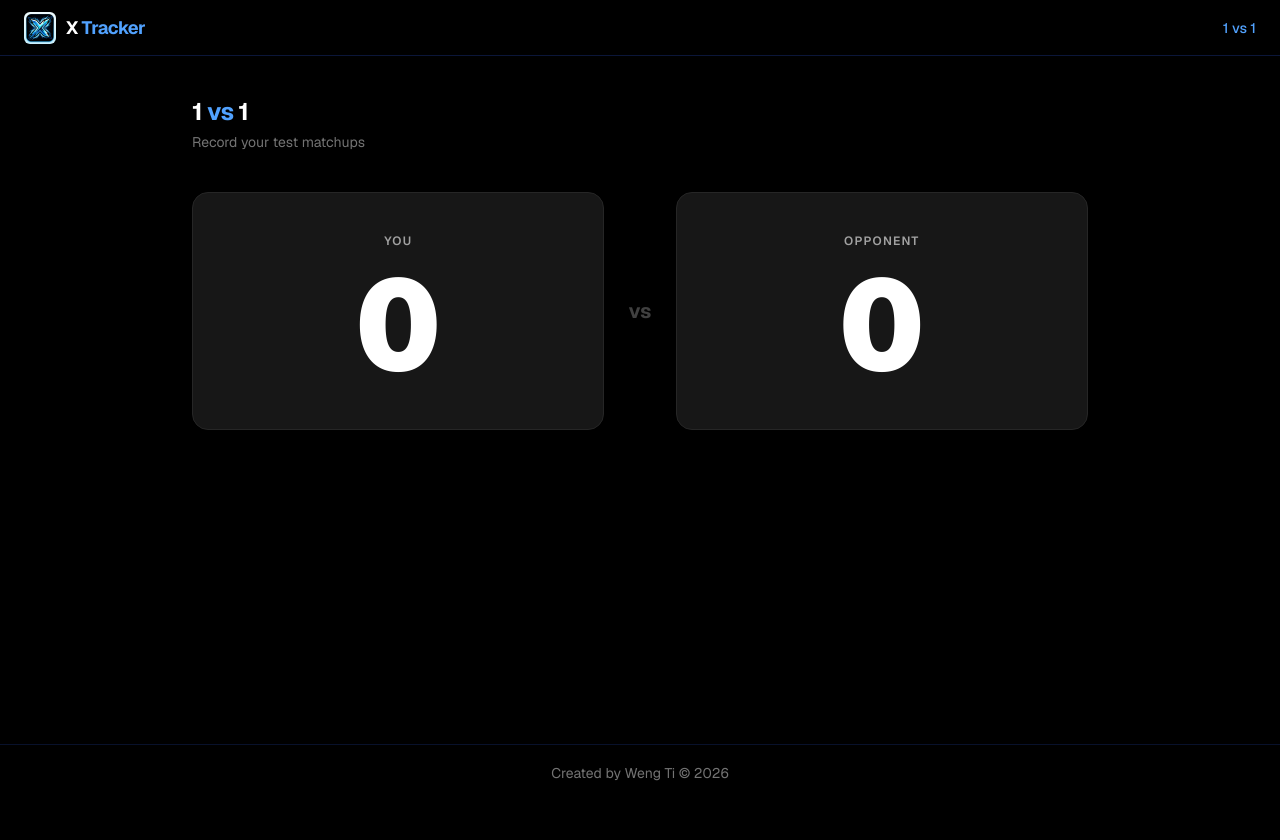
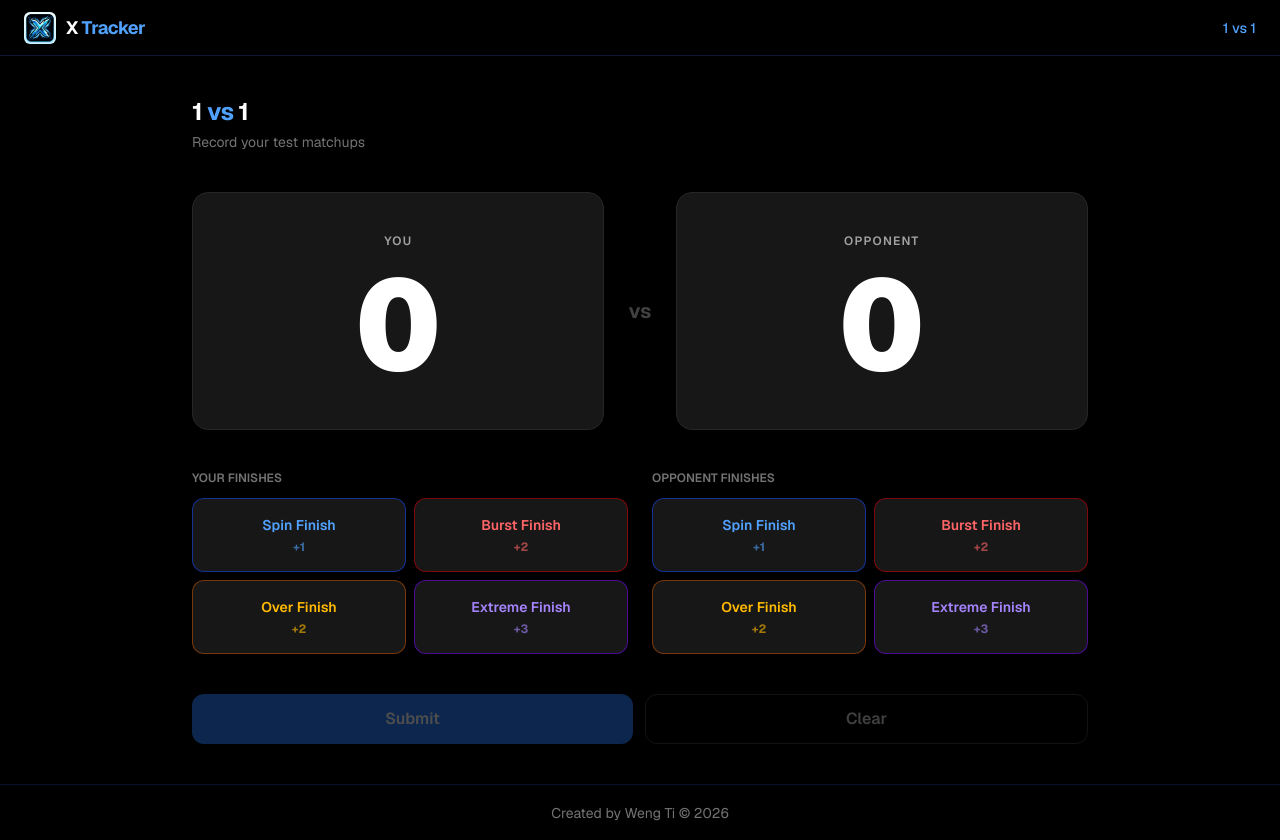
Before and after one commit to wengti/x-tracker, a Next.js app in the folder frontend/: page /1vs1 in a window 1280 px wide. Before the commit the page ends 800 px from the top, so only its background shows below. Built offline with nearby package versions, Linux system fonts and the light colour scheme.

Commit message:
complete interactive button

```diff
--- a/frontend/src/app/1vs1/page.tsx
+++ b/frontend/src/app/1vs1/page.tsx
@@ -1,12 +1,30 @@
 'use client'
 
+import { useState } from "react";
 import Scoreboard from "@/components/Scoreboard";
-import { useState } from "react";
+import FinishButtons from "@/components/FinishButtons";
 
 type Score = { you: number; opponent: number };
 
 export default function OneVsOnePage() {
-  const [score] = useState<Score>({ you: 0, opponent: 0 });
+  const [score, setScore] = useState<Score>({ you: 0, opponent: 0 });
+  const [roundLocked, setRoundLocked] = useState(false);
+
+  function addPoints(side: "you" | "opponent", points: number) {
+    setScore((prev) => ({ ...prev, [side]: prev[side] + points }));
+    setRoundLocked(true);
+  }
+
+  function handleSubmit() {
+    // TODO: send match result to backend
+    setScore({ you: 0, opponent: 0 });
+    setRoundLocked(false);
+  }
+
+  function handleClear() {
+    setScore({ you: 0, opponent: 0 });
+    setRoundLocked(false);
+  }
 
   return (
     <main className="flex flex-1 flex-col items-center px-6 py-10">
@@ -28,11 +46,33 @@ export default function OneVsOnePage() {
           <Scoreboard youScore={score.you} opponentScore={score.opponent} />
         </section>
 
-        {/* 3. Finish Buttons — coming soon */}
-        <section aria-label="Finish Buttons" />
+        {/* 3. Finish Buttons */}
+        <section aria-label="Finish Buttons">
+          <div className="grid grid-cols-2 gap-3 sm:gap-6">
+            <FinishButtons side="you" onFinish={(pts) => addPoints("you", pts)} disabled={roundLocked} />
+            <FinishButtons side="opponent" onFinish={(pts) => addPoints("opponent", pts)} disabled={roundLocked} />
+          </div>
+        </section>
 
-        {/* 4. Submit / Clear — coming soon */}
-        <section aria-label="Actions" />
+        {/* 4. Submit / Clear */}
+        <section aria-label="Actions">
+          <div className="flex gap-3">
+            <button
+              disabled={score.you === 0 && score.opponent === 0}
+              onClick={handleSubmit}
+              className="flex-1 rounded-xl bg-blue-500 py-3 font-semibold text-white transition-all hover:bg-blue-400 active:scale-95 disabled:cursor-not-allowed disabled:opacity-30"
+            >
+              Submit
+            </button>
+            <button
+              disabled={score.you === 0 && score.opponent === 0}
+              onClick={() => {handleClear() }}
+              className="flex-1 rounded-xl border border-neutral-700 py-3 font-semibold text-neutral-300 transition-all hover:border-neutral-500 hover:text-white active:scale-95 disabled:cursor-not-allowed disabled:opacity-30"
+            >
+              Clear
+            </button>
+          </div>
+        </section>
 
       </div>
     </main>
--- /dev/null
+++ b/frontend/src/components/FinishButtons.tsx
@@ -0,0 +1,51 @@
+const FINISHES = [
+  {
+    label: "Spin Finish",
+    points: 1,
+    style: "border-blue-700/60 text-blue-400 hover:bg-blue-950/60 hover:border-blue-500",
+  },
+  {
+    label: "Burst Finish",
+    points: 2,
+    style: "border-red-700/60 text-red-400 hover:bg-red-950/60 hover:border-red-500",
+  },
+  {
+    label: "Over Finish",
+    points: 2,
+    style: "border-amber-700/60 text-amber-400 hover:bg-amber-950/60 hover:border-amber-500",
+  },
+  {
+    label: "Extreme Finish",
+    points: 3,
+    style: "border-violet-700/60 text-violet-400 hover:bg-violet-950/60 hover:border-violet-500",
+  },
+] as const;
+
+type Props = {
+  side: "you" | "opponent";
+  onFinish: (points: number) => void;
+  disabled?: boolean;
+};
+
+export default function FinishButtons({ side, onFinish, disabled = false }: Props) {
+  return (
+    <div className="flex flex-col gap-3">
+      <p className="text-xs font-semibold uppercase text-neutral-500">
+        {side === "you" ? "Your Finishes" : "Opponent Finishes"}
+      </p>
+      <div className="grid grid-cols-2 gap-2">
+        {FINISHES.map(({ label, points, style }) => (
+          <button
+            key={label}
+            disabled={disabled}
+            onClick={() => onFinish(points)}
+            className={`flex flex-col items-center gap-1 rounded-xl border bg-neutral-900 px-3 py-4 transition-all active:scale-95 disabled:cursor-not-allowed disabled:opacity-30 ${style}`}
+          >
+            <span className="text-sm font-semibold">{label}</span>
+            <span className="text-xs font-bold opacity-60">+{points}</span>
+          </button>
+        ))}
+      </div>
+    </div>
+  );
+}
```
